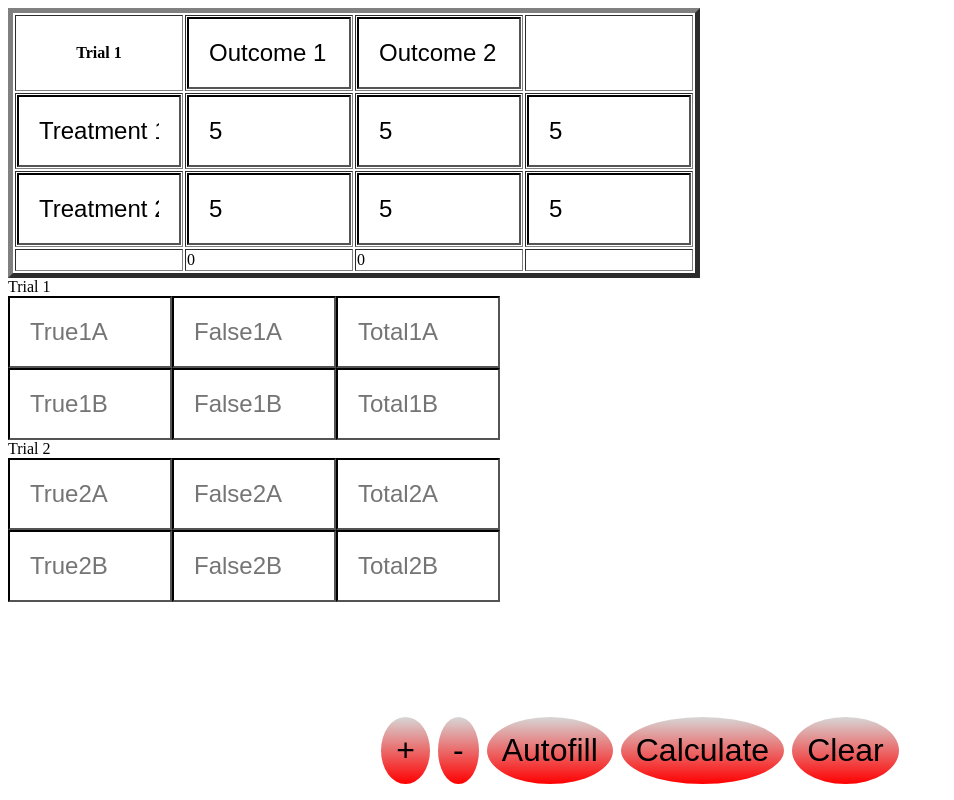
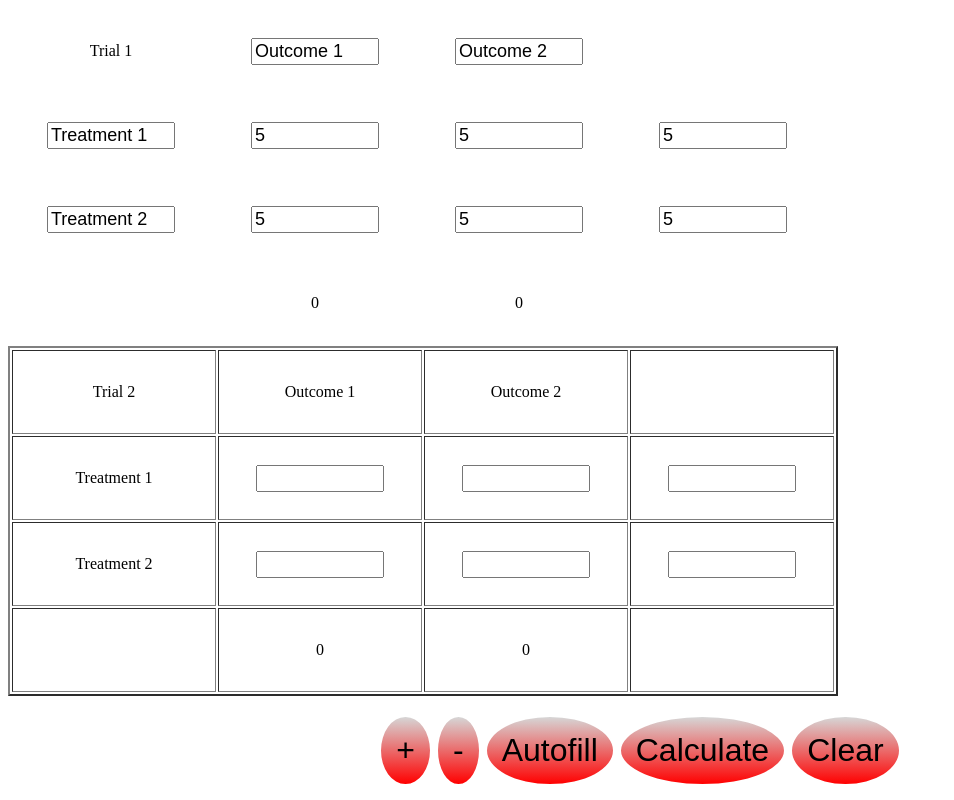
Before and after one commit to J-2464/LabStatTest, a website built with Vite: page index.html in a window 1280 px wide. Both pictures are taken after typing "5", "5", "5", "5", "5", "5" into the empty fields and a click on the button "Add 1 Table". Shown: the whole page, without its empty margins (0-954 px from the left). Built offline with nearby package versions, Linux system fonts and the light colour scheme.

Commit message:
fixes + - autofill clear for table

```diff
--- a/index.html
+++ b/index.html
@@ -14,12 +14,12 @@
   </div>
 
   <div id="inputContainer">
-    <table border="5">
+    <table>
       <tr>
-          <th>Trial 1</th>
-          <th><input value="Outcome 1"/></th>
-          <th><input value="Outcome 2"/></th>
-          <th></th>
+          <td>Trial 1</td>
+          <td><input value="Outcome 1"/></td>
+          <td><input value="Outcome 2"/></td>
+          <td></td>
       </tr>
       <tr>
           <td><input value="Treatment 1"/></td>
@@ -40,11 +40,11 @@
           <td></td>
       </tr>
   </table>
-    Trial 1 <br>
+    <!-- Trial 1 <br>
     <input type="number" placeholder="True1A"/><input type="number" placeholder="False1A"/><input type="number" placeholder="Total1A"/>
     <br>
     <input type="number" placeholder="True1B"/><input type="number" placeholder="False1B"/><input type="number" placeholder="Total1B"/>
-  <br>
+  <br> -->
   </div>
   <div class="controls">
   <button id="addButton" title="Add 1 Table">+</button>
--- a/main.js
+++ b/main.js
@@ -64,22 +64,97 @@ alert(pVal);
 document.getElementById("addButton").addEventListener("click", function() {
   var inputContainer = document.getElementById("inputContainer");
   counter++;
-  var text = "Trial " + counter
-  let ph = ["True" + counter + "A", "False" + counter + "A", "Total" + counter + "A", "True" + counter + "B", "False" + counter + "B", "Total" + counter + "B"]
-  inputContainer.append(text);
-  for (var i = 0; i < 6; i++) {
-      if (i%3 == 0) {
-          var br = document.createElement("br");
-          inputContainer.appendChild(br);
+//   var text = "Trial " + counter
+//   let ph = ["True" + counter + "A", "False" + counter + "A", "Total" + counter + "A", "True" + counter + "B", "False" + counter + "B", "Total" + counter + "B"]
+//   inputContainer.append(text);
+//   for (var i = 0; i < 6; i++) {
+//       if (i%3 == 0) {
+//           var br = document.createElement("br");
+//           inputContainer.appendChild(br);
+//       }
+
+//       var newInput = document.createElement("input");
+//       newInput.type = "number";
+//       newInput.placeholder = ph[i]
+//       inputContainer.appendChild(newInput);
+// }
+// var br = document.createElement("br");
+// inputContainer.appendChild(br);
+  var table = document.createElement("table");
+  table.border=2
+  const input = document.createElement('input'); // Create an input element
+  input.type = 'number'; // You can change this to 'checkbox', 'radio', etc. if needed
+  for(let i = 0; i<4; i++){
+    let row = document.createElement('tr');
+    for(let j = 0; j<4; j++){
+      const input = document.createElement('input'); // Create an input element
+      input.type = 'number'; // You can change this to 'checkbox', 'radio', etc. if needed
+      const cell = document.createElement('td')
+      switch (true) {
+        case (i === 0 && j === 0):
+          cell.textContent = "Trial " + counter;
+          cell.id = counter + "A" + j
+          break;
+        case (i === 0 && j === 1):
+          cell.id = counter + "A" + j
+          cell.textContent = document.getElementsByTagName("input")[0].value
+          break;
+        case (i === 0 && j === 2):
+          cell.id = counter + "A" + j
+          cell.textContent = document.getElementsByTagName("input")[1].value
+          break;
+        case (i === 0 && j === 3):
+          break;
+        case (i === 1 && j === 0):
+          cell.id = counter + "B" + j
+          cell.textContent = document.getElementsByTagName("input")[2].value
+          break;
+        case (i === 1 && j === 1):
+          cell.appendChild(input);
+          break;
+        case (i === 1 && j === 2):
+          cell.appendChild(input);
+          break;
+        case (i === 1 && j === 3):
+          cell.appendChild(input);
+          break;
+
+        case (i === 2 && j === 0):
+          cell.id = counter + "C" + j
+          cell.textContent = document.getElementsByTagName("input")[6].value
+          break;
+        case (i === 2 && j === 1):
+          cell.appendChild(input);
+          break;
+        case (i === 2 && j === 2):
+          cell.appendChild(input);
+          break;
+        case (i === 2 && j === 3):
+          cell.appendChild(input);
+          break;
+
+        case (i === 3 && j === 0):
+          break;
+        case (i === 3 && j === 1):
+          cell.textContent = 0;
+          cell.id = counter + "D" + j
+          break;
+        case (i === 3 && j === 2):
+          cell.textContent = 0;
+          cell.id = counter + "D" + j
+          break;
+        case (i === 3 && j === 3):
+          break;
+
+        default:
+          // Default case for other cells (not really necessary, all cases covered)
+          cell.textContent = `Row ${i+1}, Col ${j+1}`;
       }
-
-      var newInput = document.createElement("input");
-      newInput.type = "number";
-      newInput.placeholder = ph[i]
-      inputContainer.appendChild(newInput);
-}
-var br = document.createElement("br");
-inputContainer.appendChild(br);
+      row.appendChild(cell);
+    }
+    table.appendChild(row);
+  }
+  inputContainer.appendChild(table);
 }
 );
 
@@ -87,25 +162,26 @@ document.getElementById("subButton").addEventListener("click", function() {
 // alert("VIRUS INFECTED BY HNERY RUTGERS")
 if(counter>1){
 var inputContainer = document.getElementById("inputContainer");
+var tables = document.getElementsByTagName("table");
+inputContainer.removeChild(tables[counter-1]);
+// // Get all input elements within the container
+// var inputs = inputContainer.getElementsByTagName("input");
+// var breaks = inputContainer.getElementsByTagName("br");
+// // Remove inputs one by one
+// for (var i = inputs.length - 1; i >= 6*counter-6; i--) {
+//     inputContainer.removeChild(inputs[i]);
+// }
+// //remove breaks might replace with words later...
+// inputContainer.removeChild(breaks[breaks.length-3]);
+//   inputContainer.removeChild(breaks[breaks.length-2]);
+//   inputContainer.removeChild(breaks[breaks.length-1]);
 
-// Get all input elements within the container
-var inputs = inputContainer.getElementsByTagName("input");
-var breaks = inputContainer.getElementsByTagName("br");
-// Remove inputs one by one
-for (var i = inputs.length - 1; i >= 6*counter-6; i--) {
-    inputContainer.removeChild(inputs[i]);
-}
-//remove breaks might replace with words later...
-inputContainer.removeChild(breaks[breaks.length-3]);
-  inputContainer.removeChild(breaks[breaks.length-2]);
-  inputContainer.removeChild(breaks[breaks.length-1]);
-
-//text removal
-  const textNodes = Array.from(inputContainer.childNodes).filter(node => node.nodeType === Node.TEXT_NODE);
-  if (textNodes.length > 0) {
-      const lastTextNode = textNodes[textNodes.length - 1];
-      inputContainer.removeChild(lastTextNode);
-  }
+// //text removal
+//   const textNodes = Array.from(inputContainer.childNodes).filter(node => node.nodeType === Node.TEXT_NODE);
+//   if (textNodes.length > 0) {
+//       const lastTextNode = textNodes[textNodes.length - 1];
+//       inputContainer.removeChild(lastTextNode);
+//   }
 
 
 counter--;
@@ -113,8 +189,14 @@ counter--;
 });
 
 document.getElementById("clear").addEventListener("click", function() {
-  for(let i = 0; i<counter*6; i++){
-  document.getElementsByTagName("input")[i].value='';
+  document.getElementsByTagName("input")[3].value='';
+  document.getElementsByTagName("input")[4].value='';
+  document.getElementsByTagName("input")[5].value='';
+  document.getElementsByTagName("input")[7].value='';
+  document.getElementsByTagName("input")[8].value='';
+  document.getElementsByTagName("input")[9].value='';
+  for(let i = 0; i<counter*6+10; i++){
+  document.getElementsByTagName("input")[i+10].value='';
 }
 
 
@@ -122,7 +204,8 @@ document.getElementById("clear").addEventListener("click", function() {
 
 
 document.getElementById("AutoFill").addEventListener("click", function() {
-  for(let i = 0; i<counter*6; i+=3){
+  if(counter>1){
+  for(let i = 10; i<counter*6+4; i+=3){
     let y = document.getElementsByTagName("input")[i].value
     let n = document.getElementsByTagName("input")[i+1].value
     let t = document.getElementsByTagName("input")[i+2].value
@@ -132,7 +215,17 @@ document.getElementById("AutoFill").addEventListener("click", function() {
     y=y-0;
     n=n-0;
     document.getElementsByTagName("input")[i+2].value=y+n}
-
+}}
+for(let i=3; i<9; i+=4){
+  let y = document.getElementsByTagName("input")[i].value
+  let n = document.getElementsByTagName("input")[i+1].value
+  let t = document.getElementsByTagName("input")[i+2].value
+if(y==''&&n!=''&&t!=''){document.getElementsByTagName("input")[i].value=t-n}
+else if(y!=''&&n==''&&t!=''){document.getElementsByTagName("input")[i+1].value=t-y}
+else if(y!=''&&n!=''&&t==''){
+  y=y-0;
+  n=n-0;
+  document.getElementsByTagName("input")[i+2].value=y+n}
 }
 
 
--- a/style.css
+++ b/style.css
@@ -24,14 +24,19 @@ button:hover {
 }
 
 input {
-    padding: 20px;
-    border-color: black;
+    /* padding: 20px;
+    border-color: black; */
     outline: none;
     box-shadow: none;
-    font-size: x-large;
+    font-size: large;
     width: 120px;
 }
 
+table td {
+    width: 200px;
+    height: 80px;
+    text-align: center;
+}
 
 #inputContainer input {
     margin: 0; /* Remove default margin */
```
